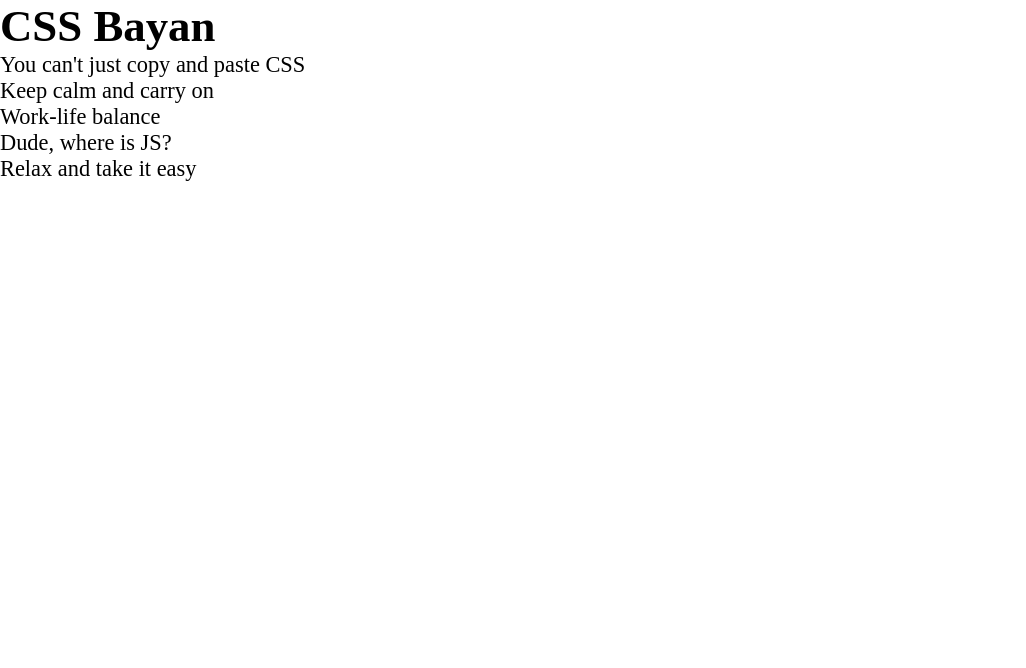
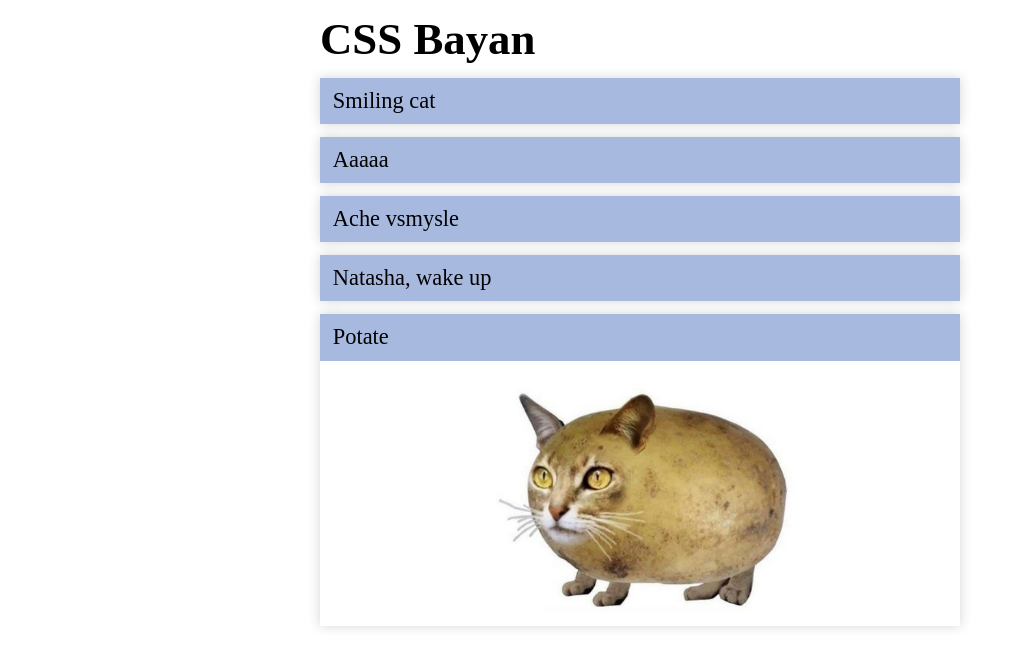
Before and after one commit to NatUsik6/cssBayan, a plain HTML site: page cssBayan/index.html in a window 1280 px wide. Shown: the whole page, without its empty margins (0-1026 px from the left). Drawn offline with Linux system fonts and the light colour scheme.

Commit message:
feat: change html (Sun, Mar 12, 2023 10:52:03 PM)

```diff
--- a/cssBayan/index.html
+++ b/cssBayan/index.html
@@ -10,48 +10,74 @@
 </head>
 
 <body>
+    <main>
         <h1>CSS Bayan</h1>
-    <div id="my-accordion">
-        <div>
-            <input type="radio" id="accordion1" name="bayan" class="hide-content" />
-            <label for="accordion1">You can't just copy and paste CSS</label>
-            <div class="content hide-content">
-                <img>
+
+        <div class="container">
+            <input type="radio" id="accordion1" name="bayan" checked class="hide-content" />
+            <label for="accordion1">
+                <div class="title">
+                    <p>Smiling cat</p>
+                    <img class="arrow" src="assets/arrow.png" alt="arrow">
                 </div>
+                <div class="content">
+                    <img class="meme" src="images/smiling_cat.webp">
+                </div>
+            </label>
         </div>
 
-        <div>
-            <input type="radio" id="accordion2" name="bayan" class="hide-content" />
-            <label for="accordion2">Keep calm and carry on</label>
-            <div class="content hide-content">
-                <img>
+        <div class="container">
+            <input type="radio" id="accordion2" name="bayan" checked class="hide-content" />
+            <label for="accordion2">
+                <div class="title">
+                    <p>Aaaaa</p>
+                    <img class="arrow" src="assets/arrow.png" alt="arrow">
                 </div>
+                <div class="content">
+                    <img class="meme" src="images/aaaaa.jpg">
+                </div>
+            </label>
         </div>
 
-        <div>
-            <input type="radio" id="accordion3" name="bayan" class="hide-content" />
-            <label for="accordion3">Work-life balance</label>
-            <div class="content hide-content">
-                <img>
+        <div class="container">
+            <input type="radio" id="accordion3" name="bayan" checked class="hide-content" />
+            <label for="accordion3">
+                <div class="title">
+                    <p>Ache vsmysle</p>
+                    <img class="arrow" src="assets/arrow.png" alt="arrow">
                 </div>
+                <div class="content">
+                    <img class="meme" src="images/a_che_vsmysle.jpg">
+                </div>
+            </label>
         </div>
 
-        <div>
-            <input type="radio" id="accordion4" name="bayan" class="hide-content" />
-            <label for="accordion4">Dude, where is JS?</label>
-            <div class="content hide-content">
-                <img>
+        <div class="container">
+            <input type="radio" id="accordion4" name="bayan" checked class="hide-content" />
+            <label for="accordion4">
+                <div class="title">
+                    <p>Natasha, wake up</p>
+                    <img class="arrow" src="assets/arrow.png" alt="arrow">
                 </div>
+                <div class="content">
+                    <img class="meme" src="images/Natasha.jpg">
+                </div>
+            </label>
         </div>
 
-        <div>
-            <input type="radio" id="accordion5" name="bayan" class="hide-content" />
-            <label for="accordion5">Relax and take it easy</label>
-            <div class="content hide-content">
-                <img>
+        <div class="container">
+            <input type="radio" id="accordion5" name="bayan" checked class="hide-content" />
+            <label for="accordion5">
+                <div class="title">
+                    <p>Potate</p>
+                    <img class="arrow" src="assets/arrow.png" alt="arrow">
                 </div>
+                <div class="content">
+                    <img class="meme" src="images/potate.jpg">
                 </div>
+            </label>
         </div>
+    </main>
 </body>
 
 </html>
```
Lines whose indentation alone changed are shown as unchanged.
